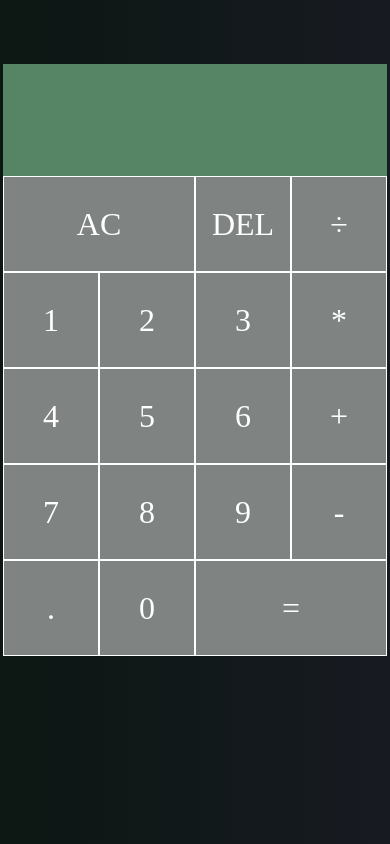
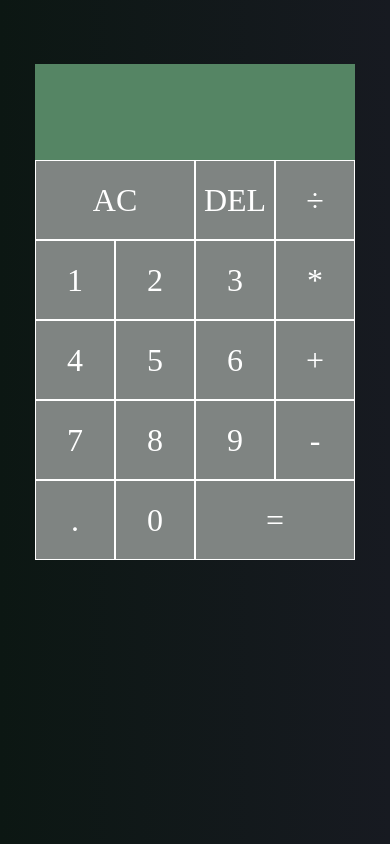
Before and after one commit to DayTroy/easycalc, a React (Vite) app: page / in a window 390 px wide. Built offline with nearby package versions, Linux system fonts and the light colour scheme; a web font is replaced by a local one.

Commit message:
Adapted on different devices

```diff
--- a/src/App.css
+++ b/src/App.css
@@ -70,3 +70,17 @@ body {
   color: black;
   font-size: 2.5rem;
 }
+
+@media only screen and (max-width: 450px) {
+  .calculator-grid {
+    grid-template-columns: repeat(4, 5rem);
+    grid-template-rows: minmax(6rem, auto) repeat(5, 5rem);
+  }
+}
+
+@media only screen and (max-width: 350px) {
+  .calculator-grid {
+    grid-template-columns: repeat(4, 4.5rem);
+    grid-template-rows: minmax(5rem, auto) repeat(5, 5rem);
+  }
+}
```
